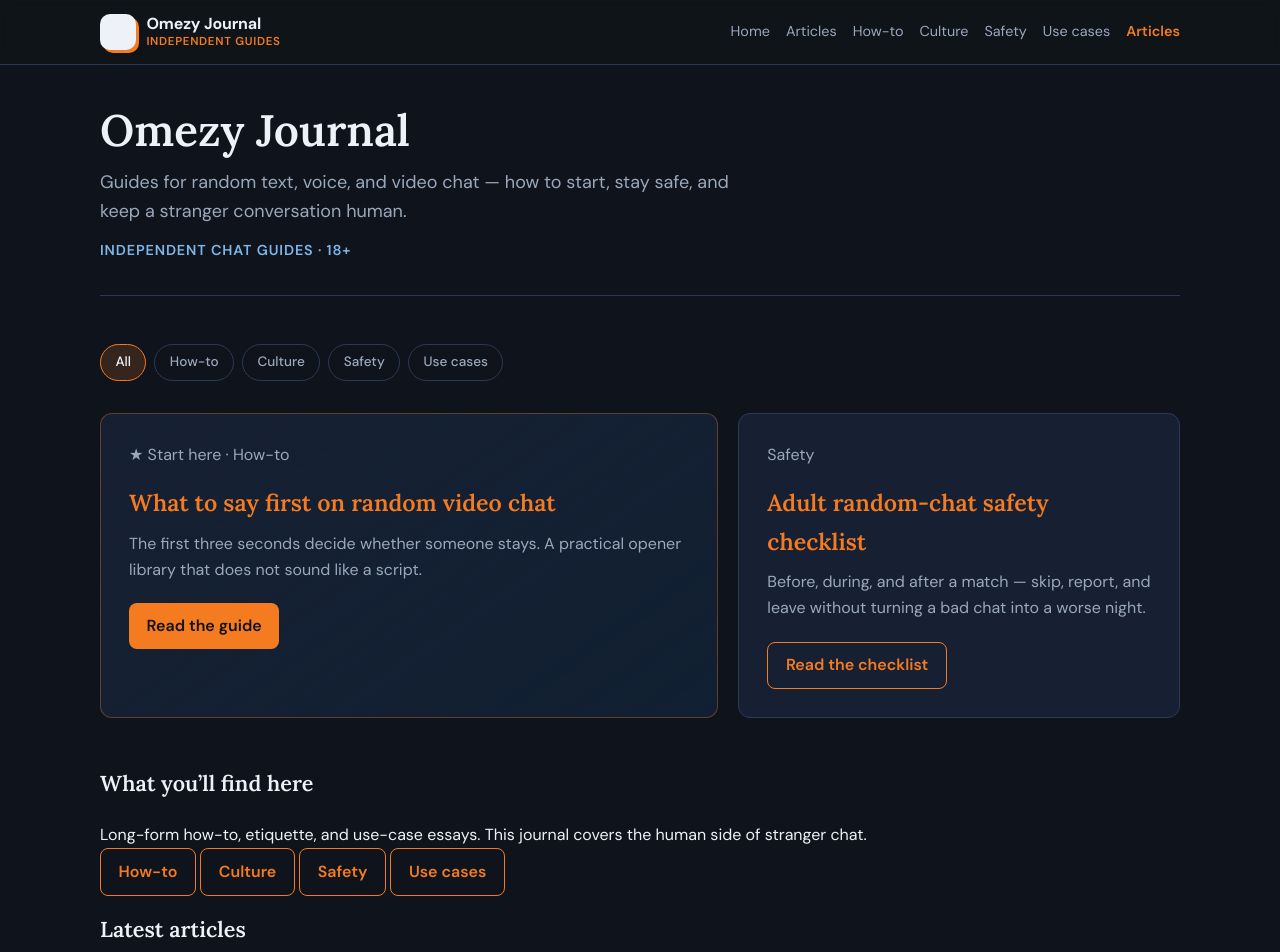
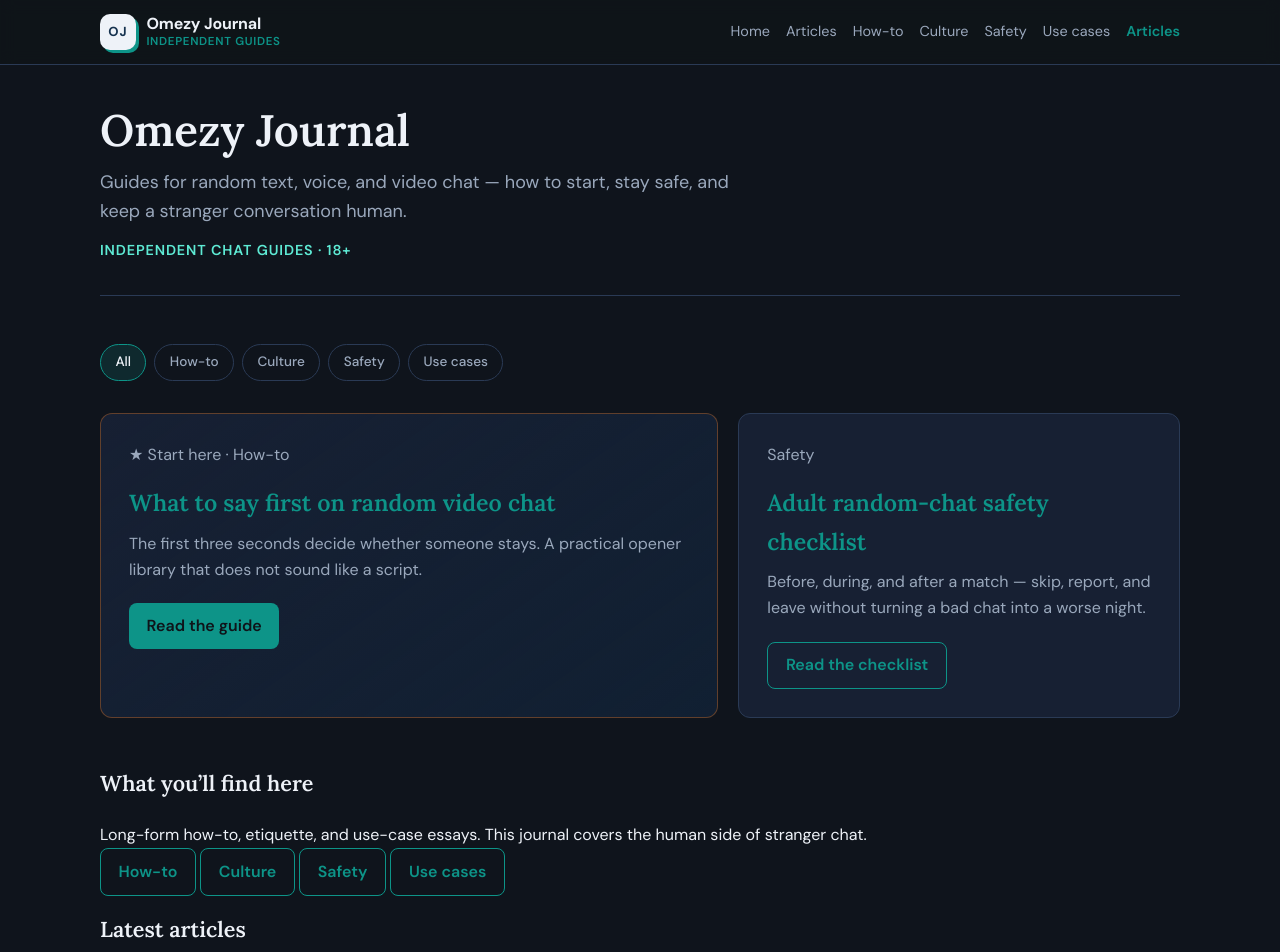
Before and after one commit to make-qr/omezy.info, a Jekyll site: the page built from index.html, in a window 1280 px wide and 1400 px high. Shown: the top 952 px of the window. Built offline with Jekyll 4.4.1, drawn with Linux system fonts in a browser that asks for light colours.

Commit message:
Replace remaining omezy.io logo files with original OJ marks.
Favicon, apple-touch, and wordmark still used the orange ring + Z artwork
and the two-color ome/zy lockup. Swap them for a journal monogram and
teal/navy palette so the live GitHub Pages site no longer serves the
disputed brand assets.

Co-authored-by: Cursor <cursoragent@cursor.com>

```diff
--- a/_includes/head.html
+++ b/_includes/head.html
@@ -3,9 +3,9 @@
 <title>{% if page.title %}{{ page.title }} · {% endif %}{{ site.title }}</title>
 <meta name="description" content="{% if page.excerpt %}{{ page.excerpt | strip_html | truncate: 160 }}{% else %}{{ site.description }}{% endif %}">
 <link rel="canonical" href="{{ page.url | absolute_url }}">
-<link rel="icon" href="{{ '/assets/images/favicon.svg' | relative_url }}" type="image/svg+xml">
-<link rel="icon" href="{{ '/assets/images/favicon-96x96.png' | relative_url }}" type="image/png" sizes="96x96">
-<link rel="apple-touch-icon" href="{{ '/assets/images/apple-touch-icon.png' | relative_url }}">
+<link rel="icon" href="{{ '/assets/images/favicon.svg' | relative_url }}?v=2" type="image/svg+xml">
+<link rel="icon" href="{{ '/assets/images/favicon-96x96.png' | relative_url }}?v=2" type="image/png" sizes="96x96">
+<link rel="apple-touch-icon" href="{{ '/assets/images/apple-touch-icon.png' | relative_url }}?v=2">
 <link rel="preconnect" href="https://fonts.googleapis.com">
 <link rel="preconnect" href="https://fonts.gstatic.com" crossorigin>
 <link href="https://fonts.googleapis.com/css2?family=DM+Sans:ital,opsz,wght@0,9..40,400;0,9..40,500;0,9..40,600;0,9..40,700;1,9..40,400&family=Lora:ital,wght@0,400;0,600;1,400&display=swap" rel="stylesheet">
@@ -14,7 +14,7 @@
 <meta property="og:image" content="{% if page.hero_image contains 'http' %}{{ page.hero_image }}{% else %}{{ page.hero_image | default: page.image | absolute_url }}{% endif %}">
 <meta name="twitter:card" content="summary_large_image">
 {% else %}
-<meta property="og:image" content="{{ '/assets/images/apple-touch-icon.png' | absolute_url }}">
+<meta property="og:image" content="{{ '/assets/images/apple-touch-icon.png' | absolute_url }}?v=2">
 <meta name="twitter:card" content="summary_large_image">
 {% endif %}
 {% if site.google_analytics %}
--- a/assets/css/site.css
+++ b/assets/css/site.css
@@ -5,13 +5,13 @@
   --bg-elevated: #1e2b44;
   --text: #eef2f8;
   --text-muted: #9aa8bc;
-  --accent: #f47b20;
-  --accent-soft: rgba(244, 123, 32, 0.16);
-  --accent-romance: #7eb6e8;
-  --accent-advice: #f47b20;
-  --accent-guide: #4ea3e0;
+  --accent: #0d9488;
+  --accent-soft: rgba(13, 148, 136, 0.16);
+  --accent-romance: #5eead4;
+  --accent-advice: #0d9488;
+  --accent-guide: #2dd4bf;
   --border: #2a3a55;
-  --omezy-blue: #184476;
+  --omezy-blue: #16324f;
   --serif: "Lora", Georgia, serif;
   --sans: "DM Sans", system-ui, sans-serif;
   --radius: 12px;
@@ -74,8 +74,8 @@ a:hover { text-decoration: underline; }
   display: inline-grid;
   place-items: center;
   border-radius: 10px;
-  background: var(--text);
-  color: var(--surface);
+  background: #eef2f8;
+  color: #16324f;
   font-size: 0.82rem;
   font-weight: 800;
   letter-spacing: 0.08em;
```
Also changed, not shown: assets/images/apple-touch-icon.png, assets/images/favicon-96x96.png, assets/images/favicon.ico (added), assets/images/favicon.svg, assets/images/logo-icon.svg, assets/images/omezy-mark.png (added).
